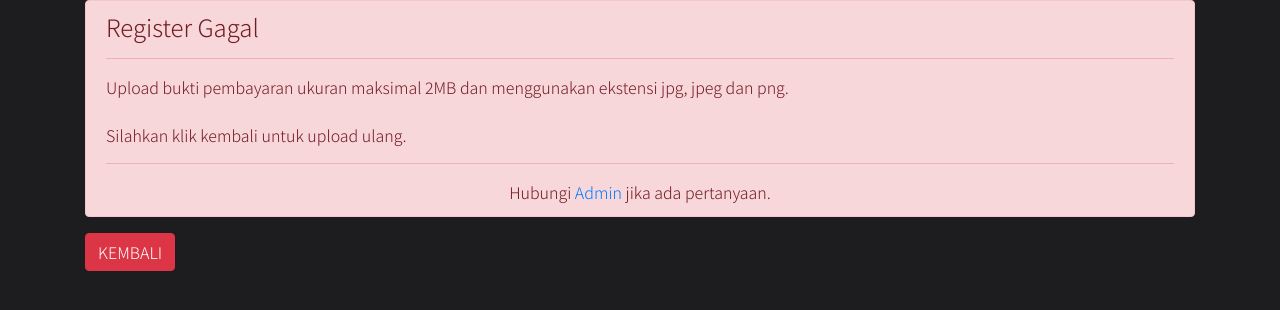
After one commit to tomcat-squad/FLASK-TelsEsport, a Flask app: template Apps/BACK-END/templates/error_page/upload_failed.html in a window 1280 px wide. The commit adds this page. Shown: the top 310 px of the page. Run offline with Flask 2, Linux system fonts and the light colour scheme; the template is opened without the code that fills it, so the values that code supplies are empty; some libraries are stand-ins or nearby versions.

Commit message:
Bug Fix & Tambah Section

```diff
--- a/Apps/BACK-END/app.py
+++ b/Apps/BACK-END/app.py
@@ -597,7 +597,7 @@ def uploadML():
             cur.execute(f"SELECT Team FROM daftar_ml WHERE Team='{get_Team}'")
             result_team = cur.fetchall()
             if len(result_team) == 1:
-                return 'Team Sudah Ada'
+                return render_template('error_page/register_failed.html')
             else:
                 cur.execute("INSERT INTO daftar_ml (Team, NamaKapten, IGN_Kapten, ID_Kapten,\
                                                     NamaPlayer2, IGN_Player2, ID_Player2,\
@@ -664,8 +664,7 @@ def uploadBukti():
             flash('Berhasil Terdaftar', 'Success')
             return redirect(url_for('index_team'))
         else:
-            flash('Upload Gagal!', 'Failed')
-            return redirect(url_for('register_ML'))
+            return render_template('error_page/upload_failed.html')
     else:
         abort(405)
 #========================
--- /dev/null
+++ b/Apps/BACK-END/templates/error_page/upload_failed.html
@@ -0,0 +1,40 @@
+<!DOCTYPE html>
+<html lang="en">
+    <head>
+        <meta charset="UTF-8" />
+        <meta name="viewport" content="width=device-width, initial-scale=1.0" />
+        <link rel="stylesheet" href="https://cdn.jsdelivr.net/npm/bootstrap@4.5.3/dist/css/bootstrap.min.css" integrity="sha384-TX8t27EcRE3e/ihU7zmQxVncDAy5uIKz4rEkgIXeMed4M0jlfIDPvg6uqKI2xXr2" crossorigin="anonymous">
+        <title>Tels Esport | Tomcat Squad</title>
+        <link rel="shortcut icon" href="../static/assets/img/favicon.ico">
+        <style>
+            @import url('https://fonts.googleapis.com/css2?family=Noto+Sans+JP:wght@300&display=swap');
+            * {
+                padding: 0 ;
+                margin: 0 ;
+                font-family: 'Noto Sans JP', sans-serif;
+            }
+            body {
+                background: #1D1C1E;
+            }
+            .tombol-balik {
+                background-color: #E70000 ;
+                width: 90px ;
+                margin-bottom: 10px ;
+            }
+        </style>
+    </head>
+    <body>
+        <div class="container">
+            <div class="content text-white">
+                <div class="alert alert-danger" role="alert">
+                    <h4 class="alert-heading">Register Gagal</h4>
+                    <hr>
+                    <p>Upload bukti pembayaran ukuran maksimal 2MB dan menggunakan ekstensi jpg, jpeg dan png. <br><br> Silahkan klik kembali untuk upload ulang.</p>
+                    <hr>
+                    <p class="mb-0 text-center">Hubungi <a href="https://api.whatsapp.com/send/?phone=%2B6281381662912&text&app_absent=0">Admin</a> jika ada pertanyaan.</p>
+                  </div>
+            </div>
+            <a class="btn btn-danger" href="javascript:history.back();">KEMBALI</a>
+        </div>
+    </body>
+</html>
--- a/Apps/BACK-END/templates/user/team.html
+++ b/Apps/BACK-END/templates/user/team.html
@@ -15,6 +15,11 @@
 </head>
 
 <body>
+	{% with message = get_flashed_messages(category_filter=["Success","Failed"])%} {% if message %} {%for message in message %}
+	<script>alert('{{message}}')</script>
+	{% endfor %}
+	{%endif%}
+	{% endwith %}
 	<nav>
 		<div class="judul">
 			<h1>TELS E-SPORT</h1>
```
Also changed, not shown: Apps/BACK-END/templates/error_page/register_failed.html (added, +40 -0 lines).
